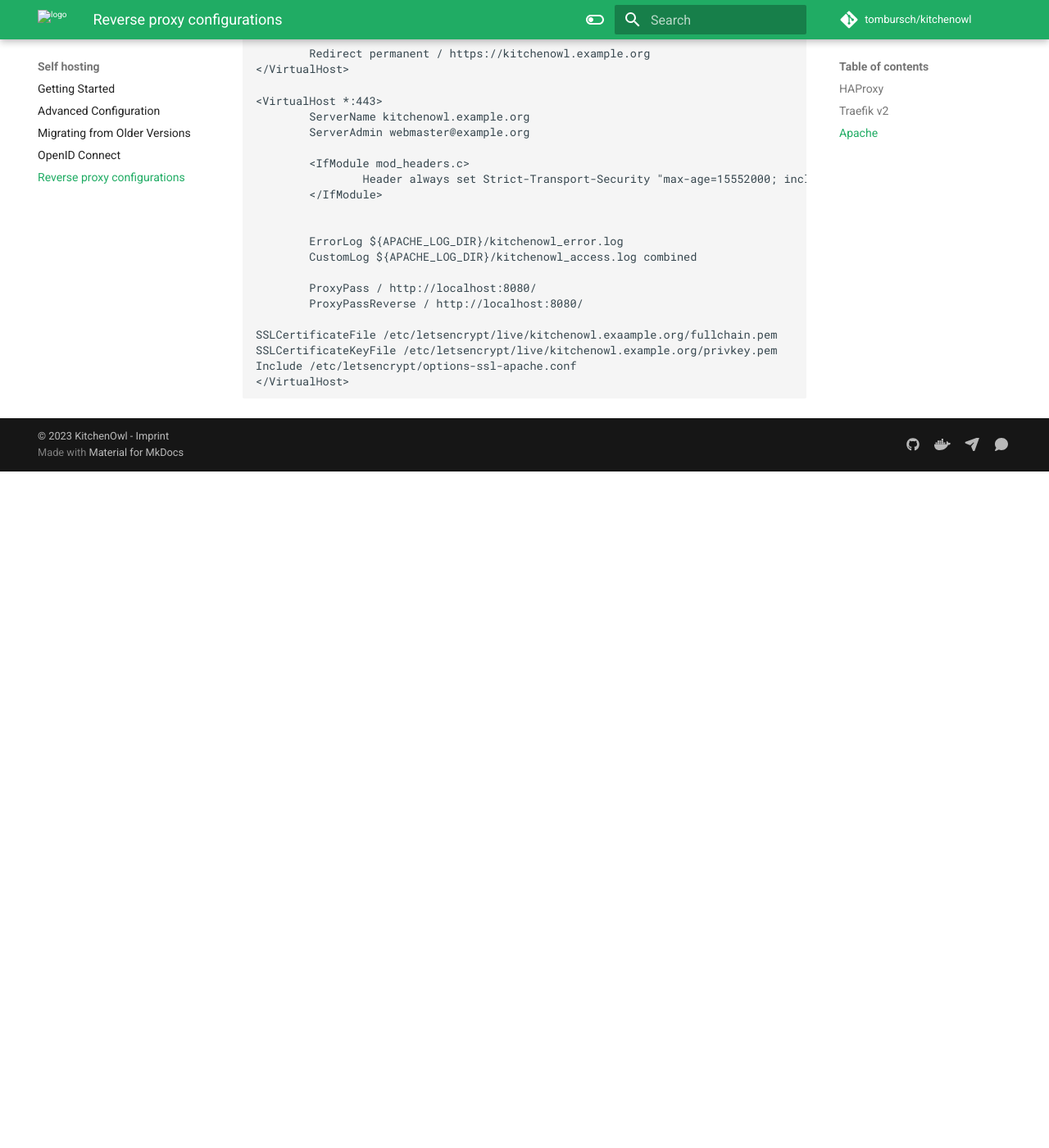
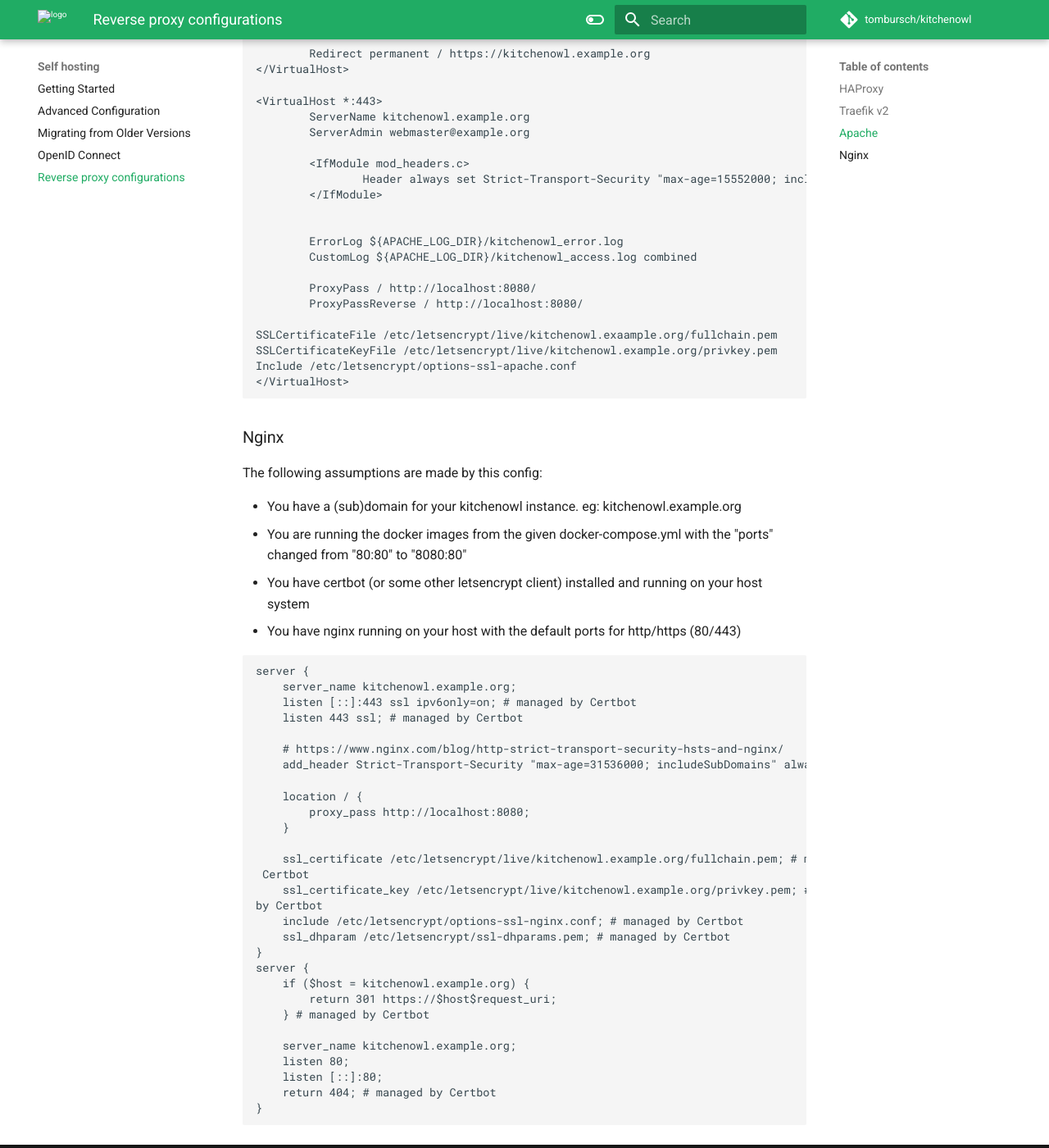
Before and after one commit to TomBursch/kitchenowl, an MkDocs documentation site: the page built from docs/self-hosting/reverse-proxy.md, in a window 1280 px wide and 1400 px high, scrolled down 2772 px. Shown: the whole window at 82% size. Built offline with MkDocs 1.6.1 and Material for MkDocs 9.7.7, drawn with Linux system fonts in a browser that asks for light colours; comment, search, counter and statistics services are not loaded; before the commit the page ends 3347 px from its top, so only the background shows below that.

Commit message:
docs: Added nginx reverse proxy example to reverse-proxy.md
Added nginx reverse proxy example to reverse-proxy.md

````diff
--- a/docs/self-hosting/reverse-proxy.md
+++ b/docs/self-hosting/reverse-proxy.md
@@ -150,3 +150,44 @@ SSLCertificateKeyFile /etc/letsencrypt/live/kitchenowl.example.org/privkey.pem
 Include /etc/letsencrypt/options-ssl-apache.conf
 </VirtualHost>
 ```
+
+### Nginx
+
+The following assumptions are made by this config:
+
+- You have a (sub)domain for your kitchenowl instance. eg: kitchenowl.example.org
+- You are running the docker images from the given docker-compose.yml with the "ports" changed from "80:80" to "8080:80"
+- You have certbot (or some other letsencrypt client) installed and running on your host system
+- You have nginx running on your host with the default ports for http/https (80/443)
+
+```
+server {
+    server_name kitchenowl.example.org;
+    listen [::]:443 ssl ipv6only=on; # managed by Certbot
+    listen 443 ssl; # managed by Certbot
+
+    # https://www.nginx.com/blog/http-strict-transport-security-hsts-and-nginx/
+    add_header Strict-Transport-Security "max-age=31536000; includeSubDomains" always;
+
+    location / {
+        proxy_pass http://localhost:8080;
+    }
+
+    ssl_certificate /etc/letsencrypt/live/kitchenowl.example.org/fullchain.pem; # managed by
+ Certbot
+    ssl_certificate_key /etc/letsencrypt/live/kitchenowl.example.org/privkey.pem; # managed
+by Certbot
+    include /etc/letsencrypt/options-ssl-nginx.conf; # managed by Certbot
+    ssl_dhparam /etc/letsencrypt/ssl-dhparams.pem; # managed by Certbot
+}
+server {
+    if ($host = kitchenowl.example.org) {
+        return 301 https://$host$request_uri;
+    } # managed by Certbot
+
+    server_name kitchenowl.example.org;
+    listen 80;
+    listen [::]:80;
+    return 404; # managed by Certbot
+}
+```
````
